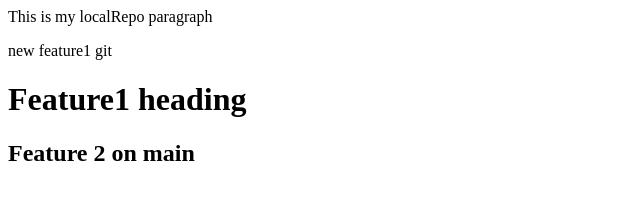
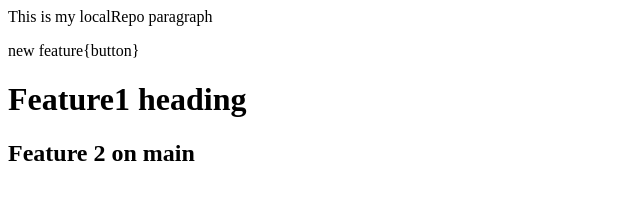
Before and after one commit to SACHIN9028/localrepo, a plain HTML site: page index.html in a window 1280 px wide. Shown: the full height of the page, 0-640 px from the left. Drawn offline with Linux system fonts and the light colour scheme.

```diff
--- a/index.html
+++ b/index.html
@@ -1,4 +1,4 @@
 <p>This is my localRepo paragraph</p>
-<p>new feature1 git</p>
+<p>new feature{button}</p>
 <h1>Feature1 heading</h1>
 <h2>Feature 2 on main</h2>
```
